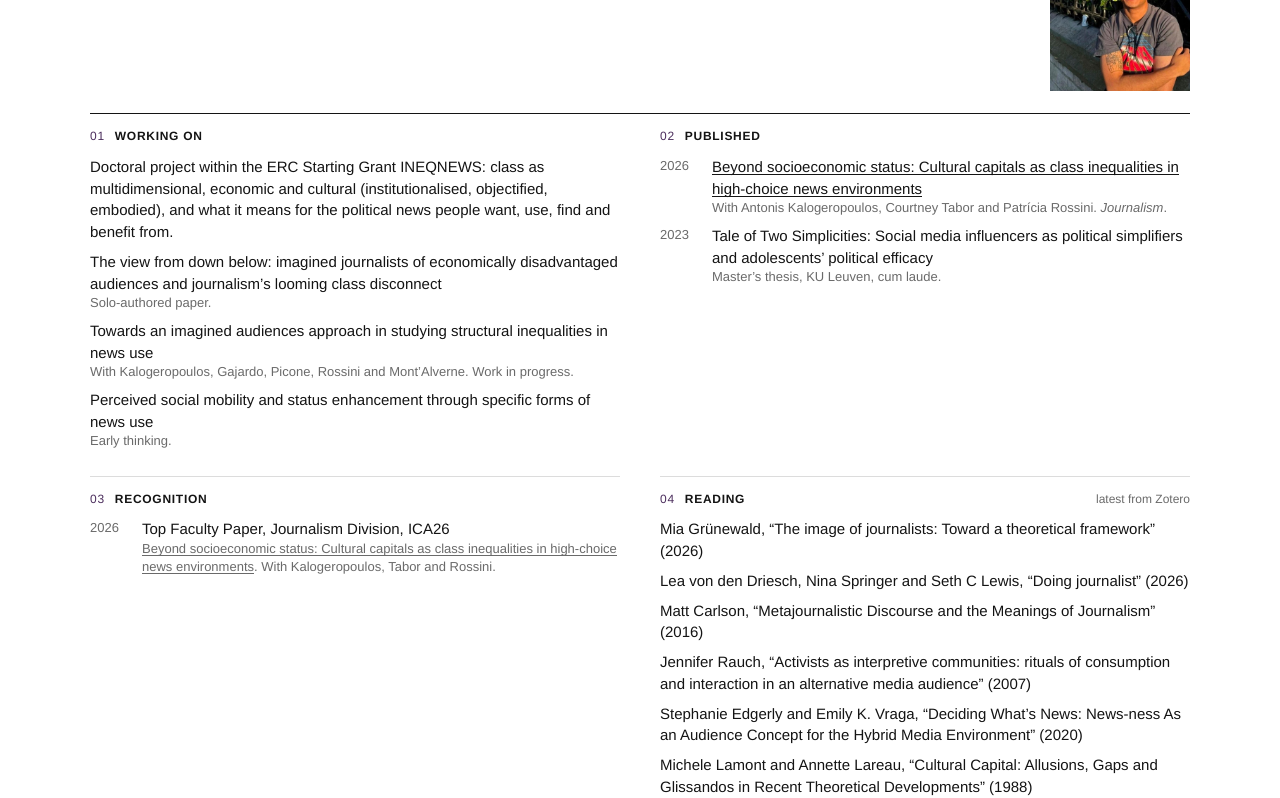
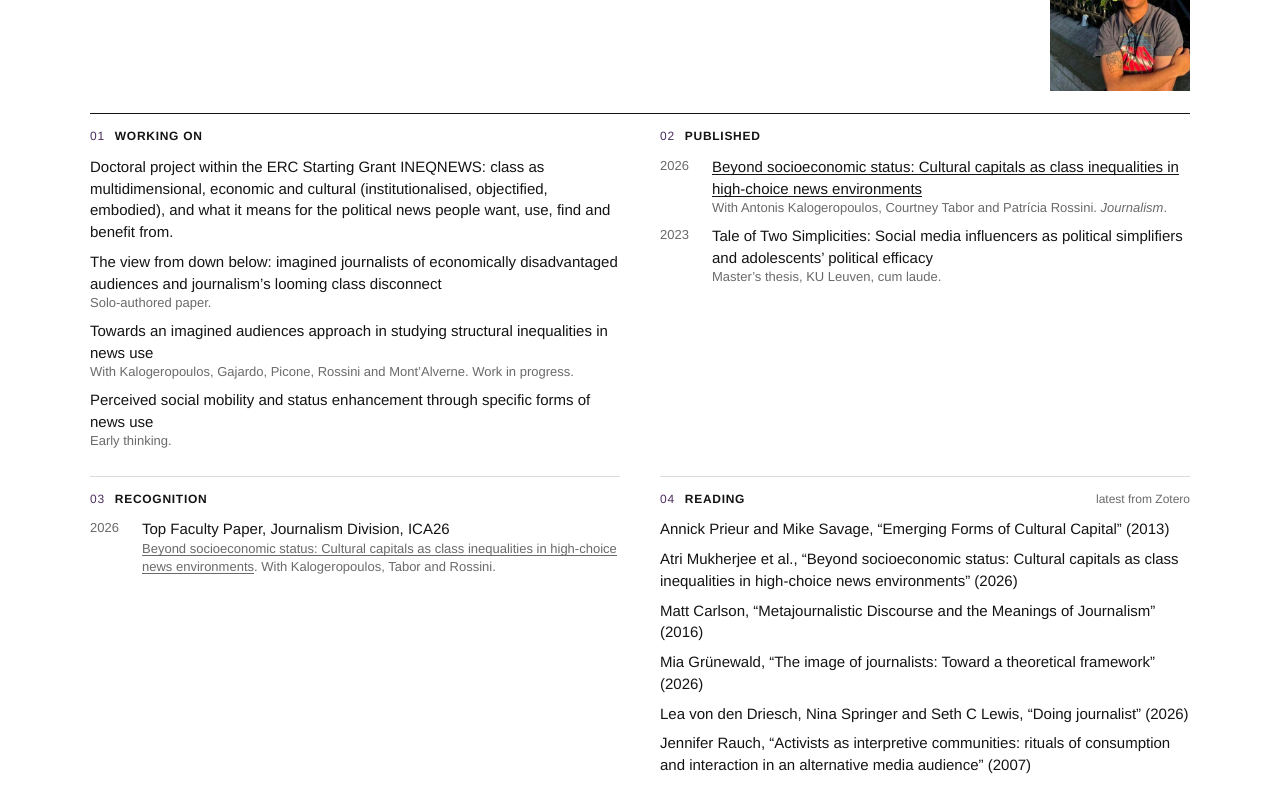
Before and after one commit to AtriMukherjee/academic-website, a plain HTML site: page index.html in a window 1280 px wide. Shown: the part 156-954 px from the top of the page. Drawn offline with Linux system fonts and the light colour scheme.

Commit message:
Update Reading from Zotero
Co-Authored-By: Claude Sonnet 5.5 <noreply@anthropic.com>
Claude-Session: https://claude.ai/code/session_01BnRijgWv3F61SYAd7BqUJ9

```diff
--- a/index.html
+++ b/index.html
@@ -111,12 +111,12 @@ li .m { display:block; color:var(--muted); font-size:13px; line-height:1.35; }
       <h2><i>04</i>Reading<span class="sm">latest from Zotero</span></h2>
       <!-- READING:START -->
       <ul class="plain">
+        <li><div>Annick Prieur and Mike Savage, &ldquo;Emerging Forms of Cultural Capital&rdquo; (2013)</div></li>
+        <li><div>Atri Mukherjee et al., &ldquo;Beyond socioeconomic status: Cultural capitals as class inequalities in high-choice news environments&rdquo; (2026)</div></li>
+        <li><div>Matt Carlson, &ldquo;Metajournalistic Discourse and the Meanings of Journalism&rdquo; (2016)</div></li>
         <li><div>Mia Gr&uuml;newald, &ldquo;The image of journalists: Toward a theoretical framework&rdquo; (2026)</div></li>
         <li><div>Lea von den Driesch, Nina Springer and Seth C Lewis, &ldquo;Doing journalist&rdquo; (2026)</div></li>
-        <li><div>Matt Carlson, &ldquo;Metajournalistic Discourse and the Meanings of Journalism&rdquo; (2016)</div></li>
         <li><div>Jennifer Rauch, &ldquo;Activists as interpretive communities: rituals of consumption and interaction in an alternative media audience&rdquo; (2007)</div></li>
-        <li><div>Stephanie Edgerly and Emily K. Vraga, &ldquo;Deciding What&rsquo;s News: News-ness As an Audience Concept for the Hybrid Media Environment&rdquo; (2020)</div></li>
-        <li><div>Michele Lamont and Annette Lareau, &ldquo;Cultural Capital: Allusions, Gaps and Glissandos in Recent Theoretical Developments&rdquo; (1988)</div></li>
       </ul>
       <!-- READING:END -->
     </section>
```
